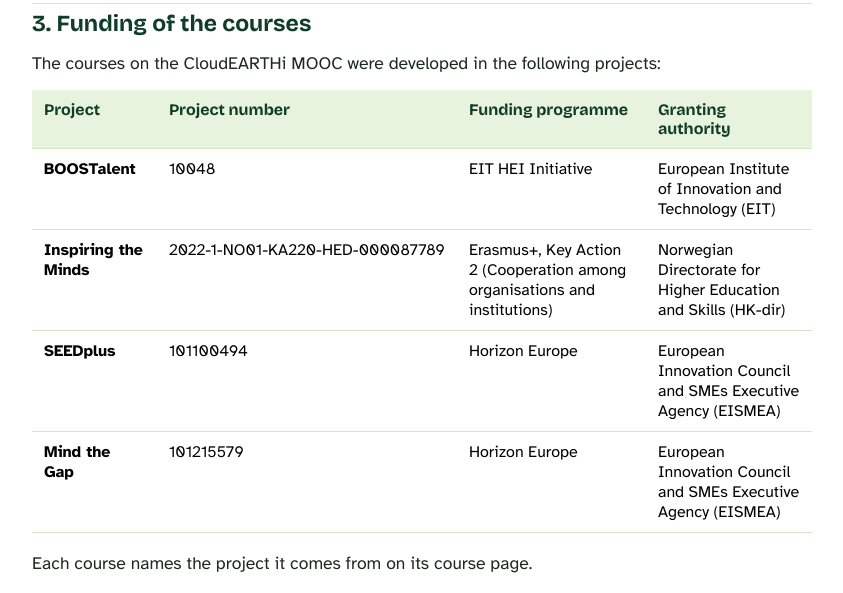
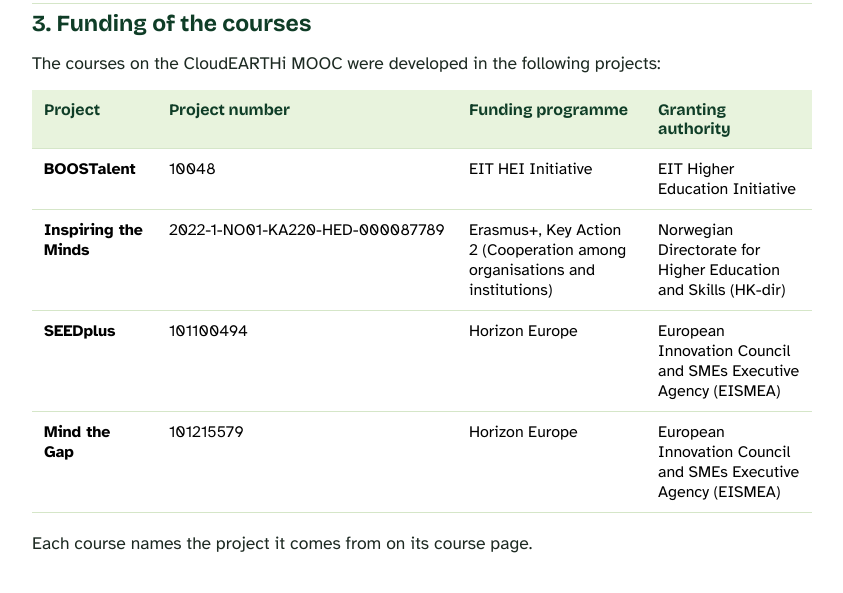
Before and after one commit to OctaInsight/mooc, a plain HTML site: page wordpress/acknowledgment.html in a window 1280 px wide. Shown: the part 1064-1657 px from the top of the page, without its empty margins (218-1061 px from the left). Drawn offline with nearby package versions, Linux system fonts and the light colour scheme.

Commit message:
Acknowledgment: BOOSTalent granting authority
Co-Authored-By: Claude Opus 5.5 <noreply@anthropic.com>
Claude-Session: https://claude.ai/code/session_01NRgN192QcdDhdDd77xbdjU

```diff
--- a/wordpress/acknowledgment.html
+++ b/wordpress/acknowledgment.html
@@ -82,7 +82,7 @@
 <table class="cem-funders-table">
   <thead><tr><th>Project</th><th>Project number</th><th>Funding programme</th><th>Granting authority</th></tr></thead>
   <tbody>
-    <tr><td><strong>BOOSTalent</strong></td><td data-label="Project number">10048</td><td data-label="Funding programme">EIT HEI Initiative</td><td data-label="Granting authority">European Institute of Innovation and Technology (EIT)</td></tr>
+    <tr><td><strong>BOOSTalent</strong></td><td data-label="Project number">10048</td><td data-label="Funding programme">EIT HEI Initiative</td><td data-label="Granting authority">EIT Higher Education Initiative</td></tr>
     <tr><td><strong>Inspiring the Minds</strong></td><td data-label="Project number">2022-1-NO01-KA220-HED-000087789</td><td data-label="Funding programme">Erasmus+, Key Action 2 (Cooperation among organisations and institutions)</td><td data-label="Granting authority">Norwegian Directorate for Higher Education and Skills (HK-dir)</td></tr>
     <tr><td><strong>SEEDplus</strong></td><td data-label="Project number">101100494</td><td data-label="Funding programme">Horizon Europe</td><td data-label="Granting authority">European Innovation Council and SMEs Executive Agency (EISMEA)</td></tr>
     <tr><td><strong>Mind the Gap</strong></td><td data-label="Project number">101215579</td><td data-label="Funding programme">Horizon Europe</td><td data-label="Granting authority">European Innovation Council and SMEs Executive Agency (EISMEA)</td></tr>
```
